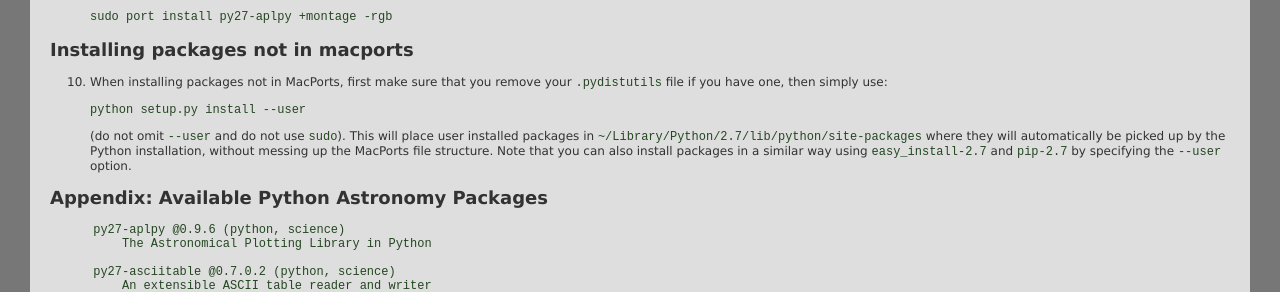
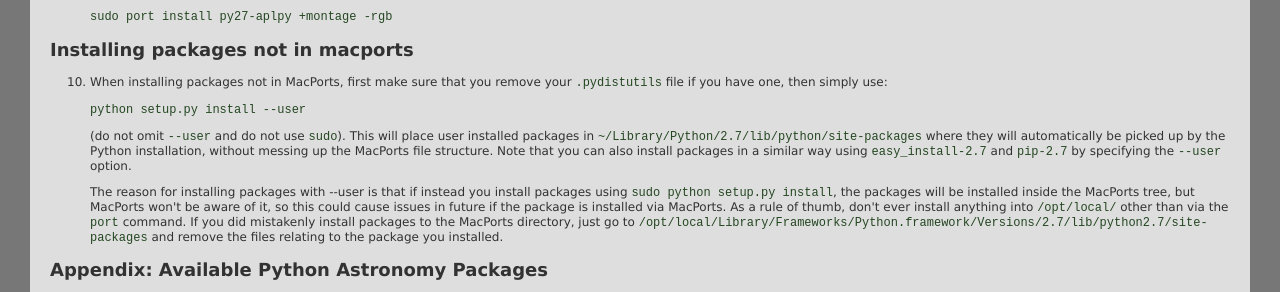
Before and after one commit to astrofrog/macports-python, a plain HTML site: page index.html in a window 1280 px wide. Shown: the part 1352-1644 px from the top of the page. Drawn offline with Linux system fonts and the light colour scheme.

Commit message:
Added explanation for why not to use sudo for installing custom packages, and what to do if it is done by mistake.

```diff
--- a/index.html
+++ b/index.html
@@ -177,6 +177,9 @@ py27-aplpy has the variants:
         <p>
           (do not omit <code>--user</code> and do not use <code>sudo</code>). This will place user installed packages in <code>~/Library/Python/2.7/lib/python/site-packages</code> where they will automatically be picked up by the Python installation, without messing up the MacPorts file structure. Note that you can also install packages in a similar way using <code>easy_install-2.7</code> and <code>pip-2.7</code> by specifying the <code>--user</code> option.
         </p>
+        <p>
+           The reason for installing packages with --user is that if instead you install packages using <code>sudo python setup.py install</code>, the packages will be installed inside the MacPorts tree, but MacPorts won't be aware of it, so this could cause issues in future if the package is installed via MacPorts. As a rule of thumb, don't ever install anything into <code>/opt/local/</code> other than via the <code>port</code> command. If you did mistakenly install packages to the MacPorts directory, just go to <code>/opt/local/Library/Frameworks/Python.framework/Versions/2.7/lib/python2.7/site-packages</code> and remove the files relating to the package you installed.
+        </p>
       </li>
     </ol>
     <h2>Appendix: Available Python Astronomy Packages</h2>
```
